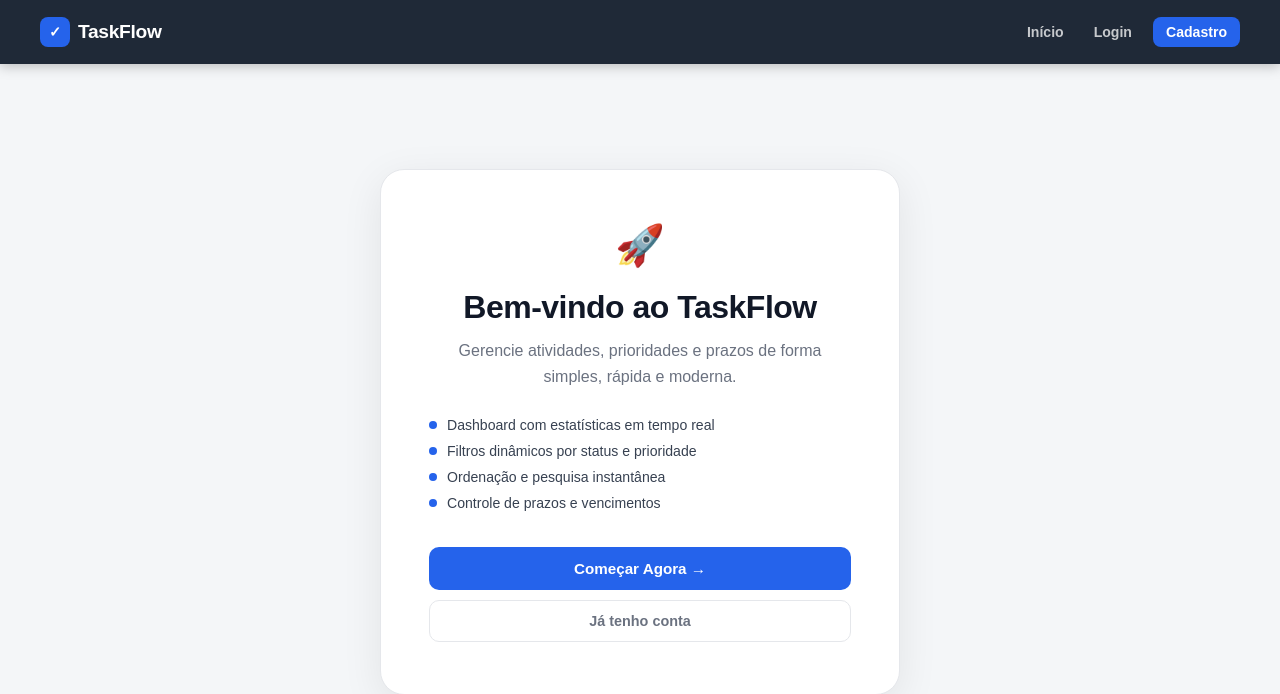
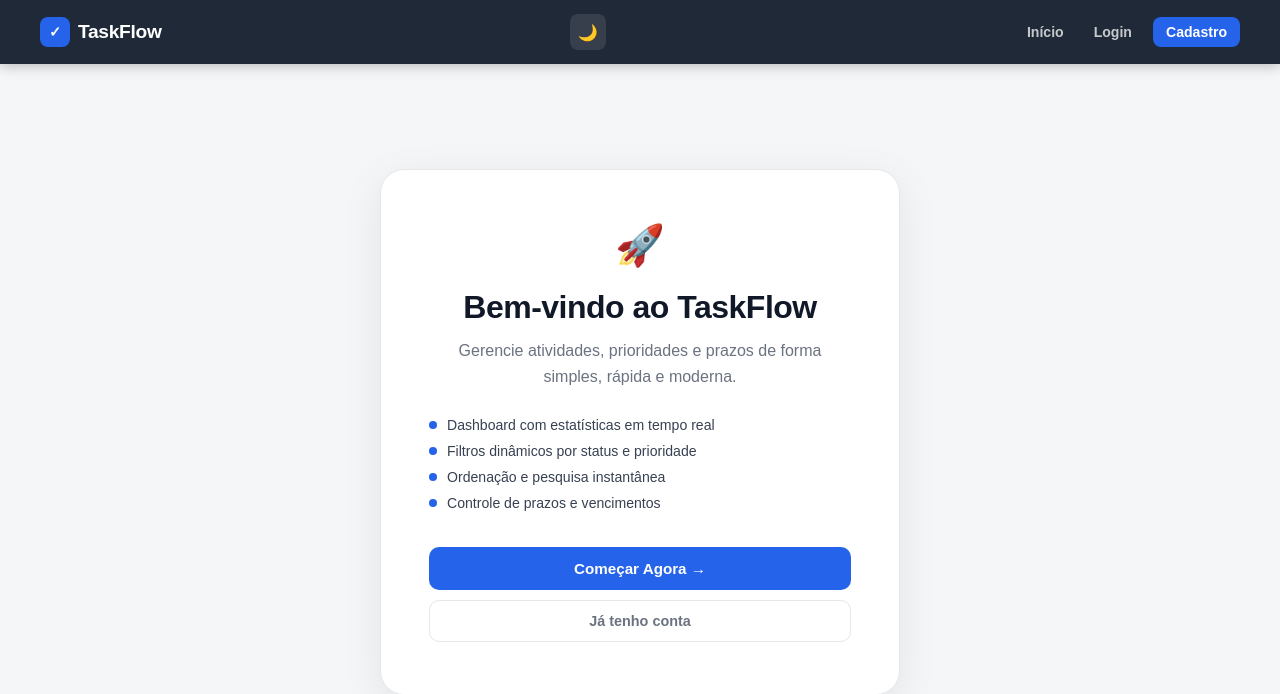
Before and after one commit to mateusmendess/taskflow-webapp, a Flask app: page / in a window 1280 px wide. Shown: the top 694 px of the page. Run offline with Flask 3, Linux system fonts and the light colour scheme.

Commit message:
feat: implementar dark mode com toggle na navbar e persistência no localStorage

```diff
--- a/app/static/css/style.css
+++ b/app/static/css/style.css
@@ -1009,3 +1009,39 @@ input[type="date"].tf-input::-webkit-datetime-edit-fields-wrapper {
     padding: 0;
     color: var(--tf-text);
 }
+
+/* ── Dark mode toggle ──────────────────────────────────────── */
+.navbar-right {
+    display: flex;
+    align-items: center;
+    gap: 8px;
+}
+
+.dark-toggle {
+    width: 36px;
+    height: 36px;
+    border-radius: 8px;
+    border: none;
+    background: rgba(255,255,255,0.1);
+    cursor: pointer;
+    display: flex;
+    align-items: center;
+    justify-content: center;
+    font-size: 1rem;
+    transition: background 0.18s;
+    -webkit-tap-highlight-color: transparent;
+    outline: none;
+}
+
+.dark-toggle:hover {
+    background: rgba(255,255,255,0.2);
+}
+
+.dark-toggle:focus-visible {
+    outline: 2px solid rgba(255,255,255,0.4);
+}
+
+/* Previne flash de tema errado */
+.dark-early body {
+    background: #0f172a;
+}
--- a/app/templates/base.html
+++ b/app/templates/base.html
@@ -6,6 +6,16 @@
     <meta name="viewport" content="width=device-width, initial-scale=1.0">
     <title>TaskFlow</title>
     <link rel="stylesheet" href="{{ url_for('static', filename='css/style.css') }}">
+    <script>
+        // Aplica o tema antes do body renderizar para evitar flash
+        (function() {
+            const saved = localStorage.getItem('tf-theme');
+            const prefersDark = window.matchMedia('(prefers-color-scheme: dark)').matches;
+            if (saved === 'dark' || (!saved && prefersDark)) {
+                document.documentElement.classList.add('dark-early');
+            }
+        })();
+    </script>
 </head>
 
 <body>
@@ -17,11 +27,21 @@
             TaskFlow
         </a>
 
-        <button class="nav-hamburger" id="nav-hamburger" aria-label="Menu">
-            <span></span>
-            <span></span>
-            <span></span>
-        </button>
+        <div class="navbar-right">
+
+            <!-- Botão dark mode -->
+            <button class="dark-toggle" id="dark-toggle" aria-label="Alternar tema">
+                <span class="dark-toggle-icon" id="dark-toggle-icon">🌙</span>
+            </button>
+
+            <!-- Hamburguer -->
+            <button class="nav-hamburger" id="nav-hamburger" aria-label="Menu">
+                <span></span>
+                <span></span>
+                <span></span>
+            </button>
+
+        </div>
 
         <nav class="navbar-nav" id="navbar-nav">
 
@@ -54,6 +74,36 @@
     </main>
 
     <script>
+        // ── Dark mode ──────────────────────────────────────────
+        const body = document.body;
+        const toggleBtn = document.getElementById('dark-toggle');
+        const toggleIcon = document.getElementById('dark-toggle-icon');
+
+        function applyTheme(theme) {
+            if (theme === 'dark') {
+                body.classList.add('dark');
+                toggleIcon.textContent = '☀️';
+            } else {
+                body.classList.remove('dark');
+                toggleIcon.textContent = '🌙';
+            }
+        }
+
+        // Carrega tema salvo ou preferência do sistema
+        const saved = localStorage.getItem('tf-theme');
+        const prefersDark = window.matchMedia('(prefers-color-scheme: dark)').matches;
+        const initialTheme = saved || (prefersDark ? 'dark' : 'light');
+        applyTheme(initialTheme);
+
+        // Toggle ao clicar
+        toggleBtn.addEventListener('click', () => {
+            const isDark = body.classList.contains('dark');
+            const newTheme = isDark ? 'light' : 'dark';
+            localStorage.setItem('tf-theme', newTheme);
+            applyTheme(newTheme);
+        });
+
+        // ── Hamburguer ─────────────────────────────────────────
         const hamburger = document.getElementById('nav-hamburger');
         const nav = document.getElementById('navbar-nav');
 
@@ -62,7 +112,6 @@
             hamburger.classList.toggle('is-open');
         });
 
-        // Fecha o menu ao clicar em um link
         nav.querySelectorAll('.nav-link').forEach(link => {
             link.addEventListener('click', () => {
                 nav.classList.remove('nav-open');
```
